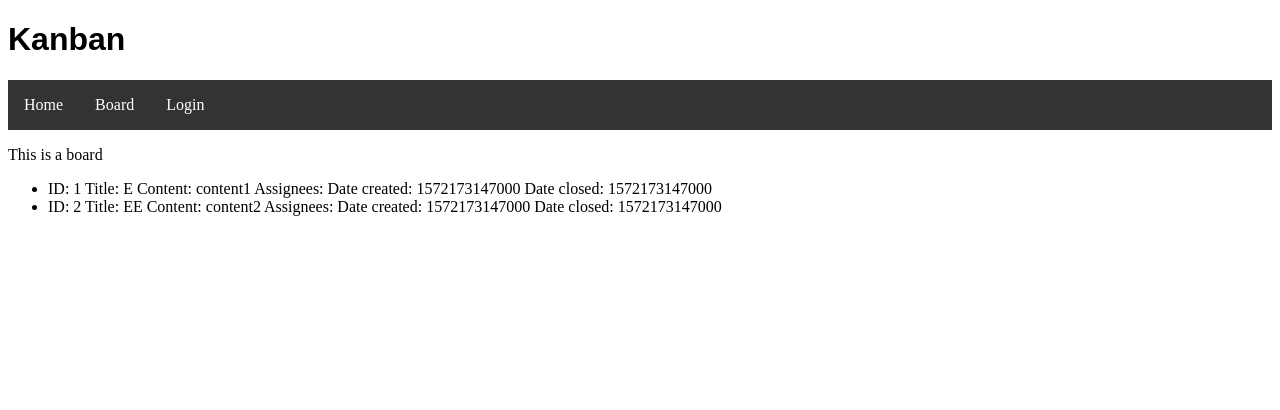
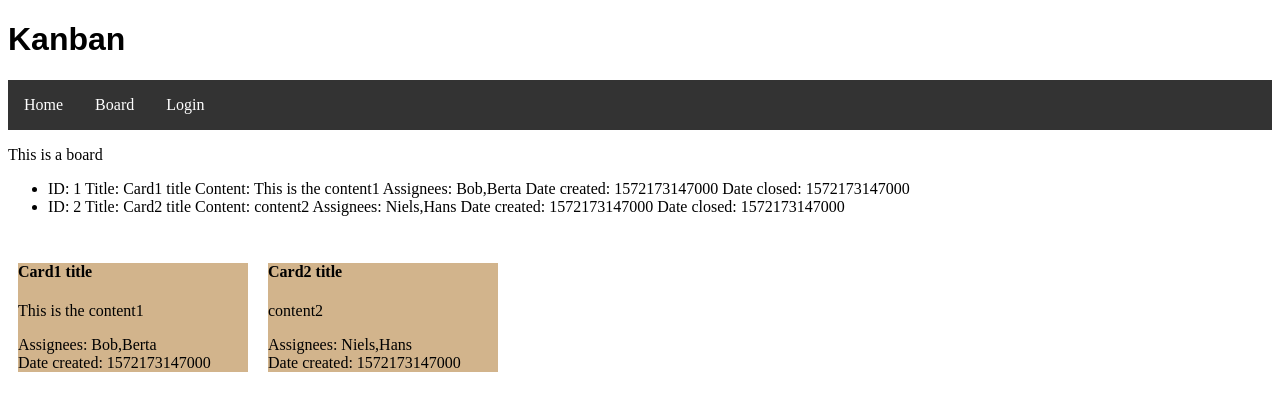
Before and after one commit to Distribution-group5/Kanban, an Angular app in the folder KanbanFrontend/: page /kanbanboard in a window 1280 px wide. Shown: the top 410 px of the page. Built offline with nearby package versions, Linux system fonts and the light colour scheme.

Commit message:
WIP cards

```diff
--- a/KanbanFrontend/src/app/board/board.component.css
+++ b/KanbanFrontend/src/app/board/board.component.css
@@ -0,0 +1,9 @@
+* {
+    box-sizing: border-box;
+  }
+
+  .column {
+    float: left;
+    width: 250px;
+    padding: 10px;
+  }
--- a/KanbanFrontend/src/app/board/board.component.html
+++ b/KanbanFrontend/src/app/board/board.component.html
@@ -5,3 +5,13 @@
 <ul>
   <li *ngFor="let column of kanbanBoard.Columns"> {{column[0].toString()}} </li>
 </ul>
+
+
+<div class="row">
+  <div class="column">
+    <app-card [card]=kanbanBoard.Columns[0][0]></app-card>
+  </div>
+  <div class="column">
+      <app-card [card]=kanbanBoard.Columns[1][0]></app-card>
+    </div>
+</div>
--- a/KanbanFrontend/src/app/board/board.component.ts
+++ b/KanbanFrontend/src/app/board/board.component.ts
@@ -7,7 +7,7 @@ import { Component, OnInit } from '@angular/core';
 })
 export class BoardComponent implements OnInit {
 
-  kanbanBoard = new KanbanBoard(1, "Example", [[new KanbanCard(1, "E", "content1", [], Date.now(), Date.now())], [new KanbanCard(2, "EE", "content2", [], Date.now(), Date.now())]]);
+  kanbanBoard = new KanbanBoard(1, "Example", [[new KanbanCard(1, "Card1 title", "This is the content1", ["Bob", "Berta"], Date.now(), Date.now()), new KanbanCard(3, "Card3 title", "This is the content3", ["Kurt", "Troels"], Date.now(), Date.now())], [new KanbanCard(2, "Card2 title", "content2", ["Niels", "Hans"], Date.now(), Date.now())]]);
 
 
   constructor() { }
@@ -17,7 +17,7 @@ export class BoardComponent implements OnInit {
 
 }
 
-class KanbanBoard {
+export class KanbanBoard {
   id: number;
   Title: string;
   Columns: Array<Array<KanbanCard>>;
@@ -43,7 +43,7 @@ class KanbanBoard {
   }
 }
 
-class KanbanCard {
+export class KanbanCard {
   id: number;
   Title: string;
   Content: string;
--- a/KanbanFrontend/src/app/card/card.component.html
+++ b/KanbanFrontend/src/app/card/card.component.html
@@ -1 +1,6 @@
-<p>card works!</p>
+<div style=background-color:tan>
+    <h4>{{card.Title}}</h4>
+        <p>{{card.Content}}</p>
+        <p>Assignees: {{card.Assignees}} <br>
+        Date created: {{card.DateCreated}}</p>
+</div>
```
Also changed, not shown: KanbanFrontend/src/app/card/card.component.ts (+9 -2 lines).
